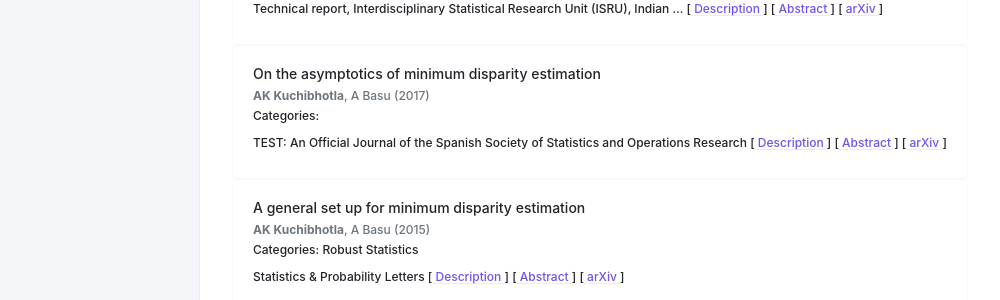
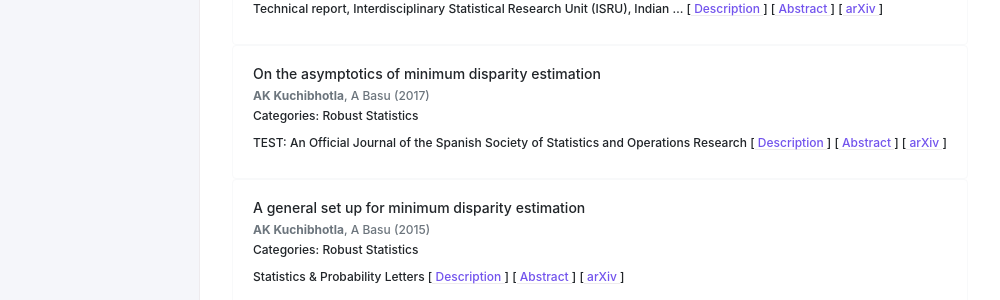
Before and after one commit to Arun-Kuchibhotla/Arun-Kuchibhotla.github.io, a Jekyll site: the page built from docs/research.md, in a window 1280 px wide. Shown: the part 719-1019 px from the top of the page, without its empty margins (140-1140 px from the left). Built offline with Jekyll 4.4.1, drawn with Linux system fonts in a browser that asks for light colours; nearby versions of some CDN libraries.

Commit message:
Update publications.json

```diff
--- a/_data/publications.json
+++ b/_data/publications.json
@@ -367,6 +367,11 @@
 		"ecc": 2,
 		"rank": 10,
 		"use": true,
+		"topic":[
+			{
+				"topic": "Robust Statistics"
+			}
+		],
 		"abstract": "Inference procedures based on the minimization of divergences are popular statistical tools. Beran (Ann stat 5(3):445–463, 1977) proved consistency and asymptotic normality of the minimum Hellinger distance (MHD) estimator. This method was later extended to the large class of disparities in discrete models by Lindsay (Ann stat 22(2):1081–1114, 1994) who proved existence of a sequence of roots of the estimating equation which is consistent and asymptotically normal. However, the current literature does not provide a general asymptotic result about the minimizer of a generic disparity. In this paper, we prove, under very general conditions, an asymptotic representation of the minimum disparity estimator itself (and not just for a root of the estimating equation), thus generalizing the results of Beran (Ann stat 5(3):445–463, 1977) and Lindsay (Ann stat 22(2):1081–1114, 1994). This leads to a general framework for minimum disparity estimation encompassing both discrete and continuous models.",
 		"description": "This paper provides a unified framework for the asymptotics of the minimum disparity estimators. This paper does not assume any model or dependence structure on the data. Hence it is similar in spirit to my paper: Determinisitic Inequalities for Smooth M-estimators."
 	},
```
